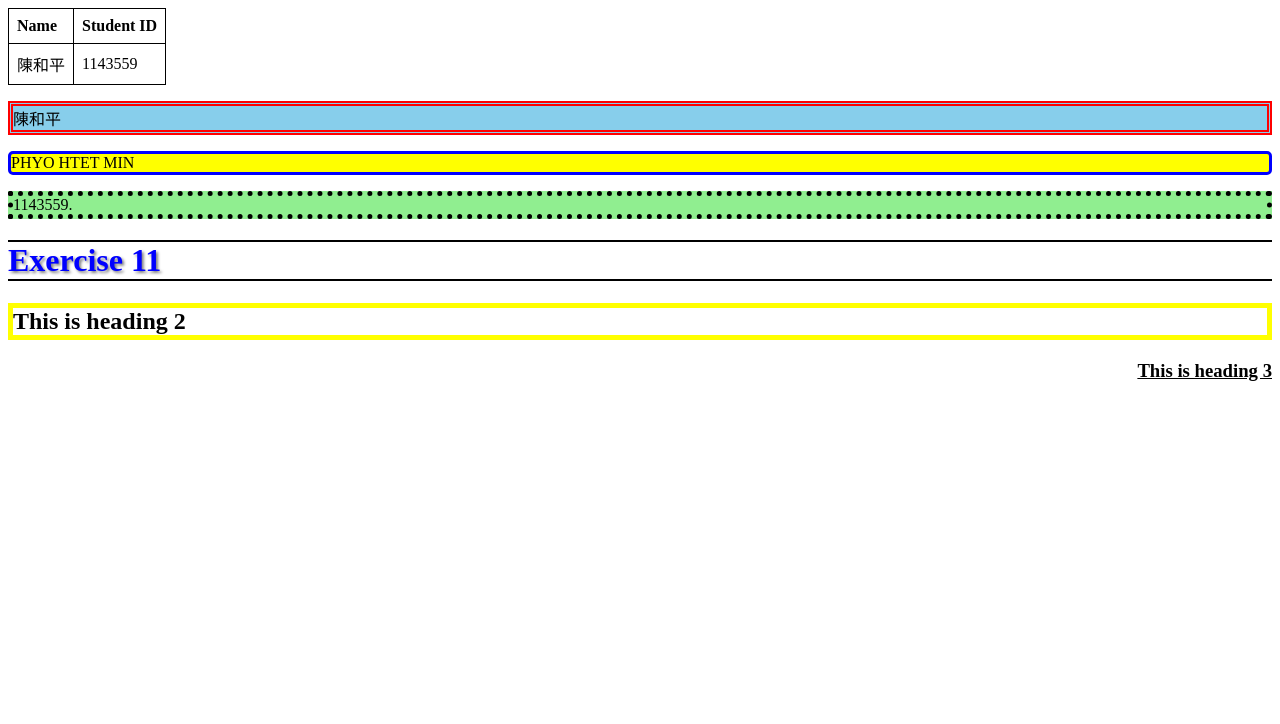
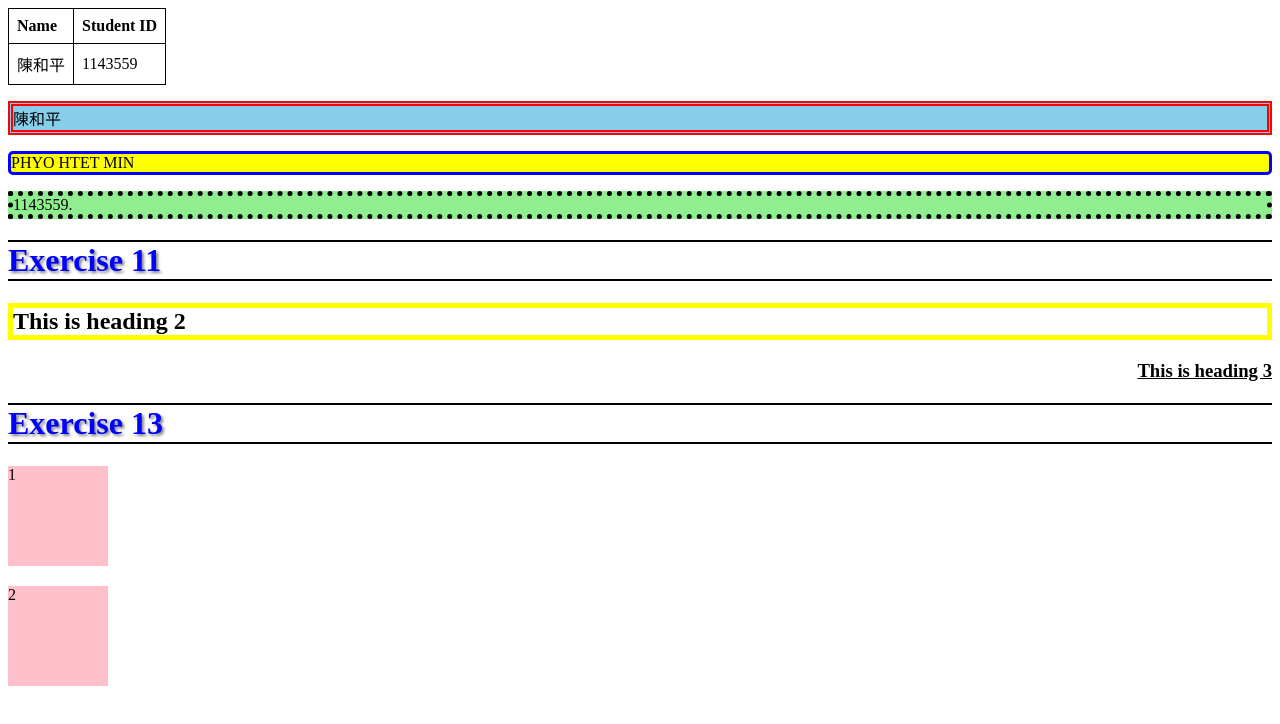
Before and after one commit to phyohtetmin97-sudo/phyohtetmin97-sudo.github.io, a plain HTML site: page index.html in a window 1280 px wide. Drawn offline with Linux system fonts and the light colour scheme.

Commit message:
Update index.html

```diff
--- a/index.html
+++ b/index.html
@@ -105,3 +105,44 @@ h1 {
 
 </body>
 </html>
+
+<!DOCTYPE html>
+<html>
+<head>
+<style>
+  /* Base style for both squares */
+  .square {
+    width: 100px;
+    height: 100px;
+    background-color: pink;
+    margin-bottom: 20px;
+  }
+
+  /* Square 1: Transitions width to become longer */
+  #square1 {
+    transition: width 2s;
+  }
+
+  #square1:hover {
+    width: 400px;
+  }
+
+  /* Square 2: Transitions both width and height to become larger */
+  #square2 {
+    transition: width 2s, height 2s;
+  }
+
+  #square2:hover {
+    width: 150px;
+    height: 150px;
+  }
+</style>
+</head>
+<body>
+
+  <h1>Exercise 13</h1>
+  <div id="square1" class="square">1</div>
+  <div id="square2" class="square">2</div>
+
+</body>
+</html>
```
